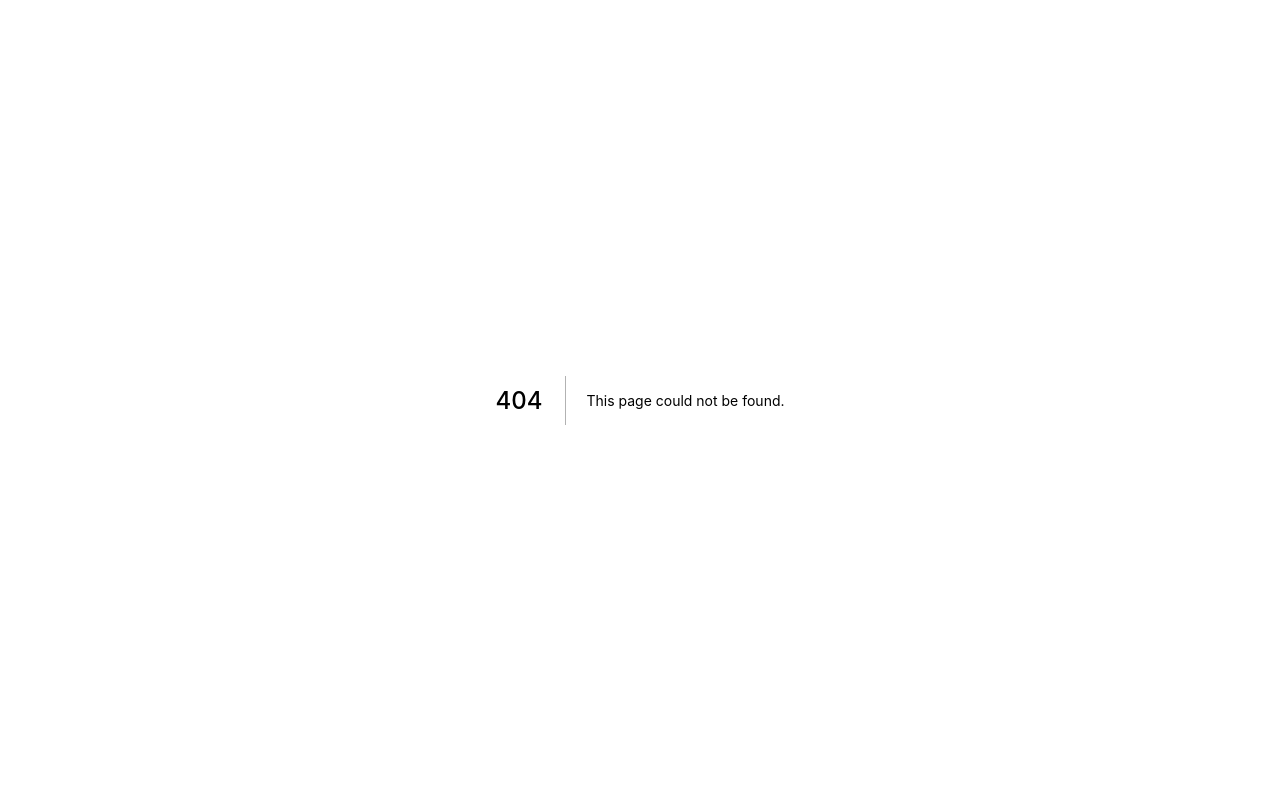
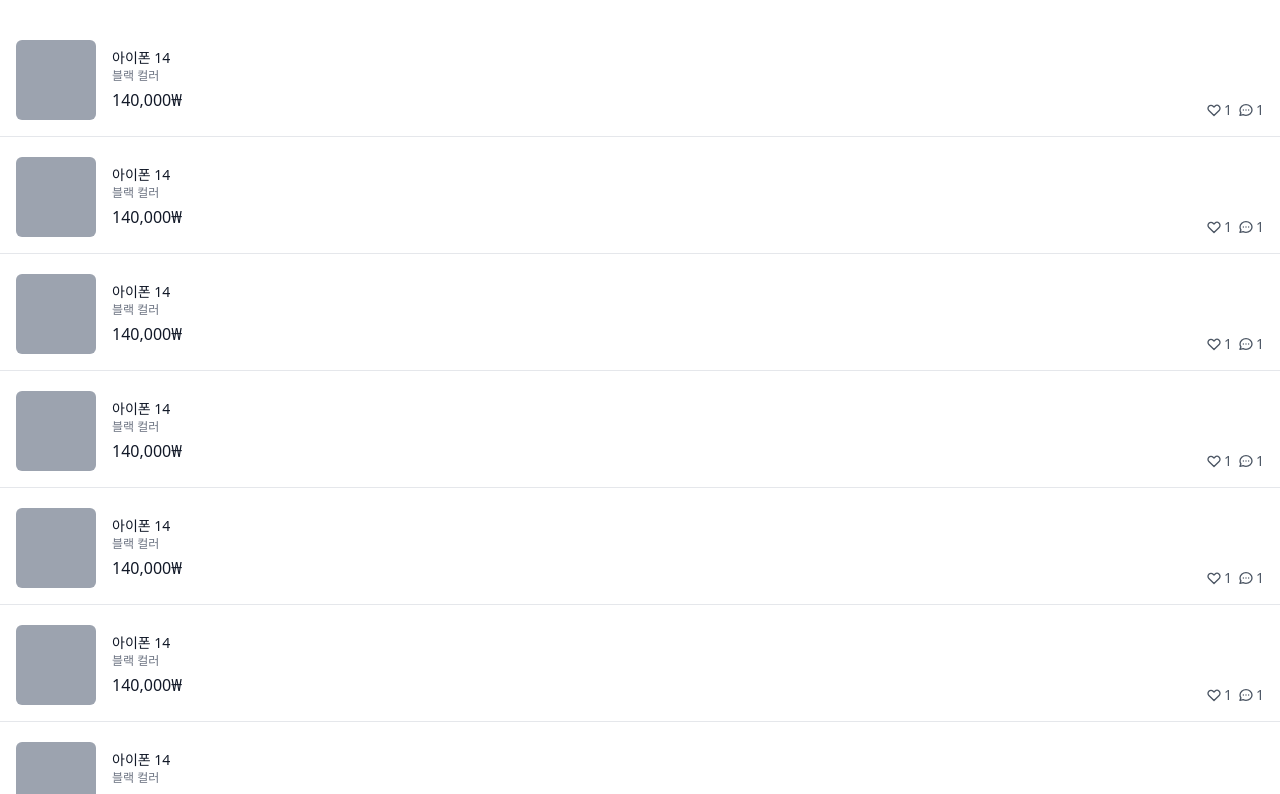
Before and after one commit to DwarfThema/carrot-market, a Next.js app: page /profile/bought in a window 1280 px wide. Before the commit this address had no page. Shown: the top 794 px of the page. Built offline with nearby package versions, Linux system fonts and the light colour scheme.

Commit message:
~5.11 profile detail

```diff
--- /dev/null
+++ b/pages/profile/bought.tsx
@@ -0,0 +1,61 @@
+import type { NextPage } from "next";
+
+const Bought: NextPage = () => {
+  return (
+    <div className="flex flex-col space-y-5 py-10">
+      {[1, 1, 1, 1, 1, 1, 1, 1, 1, 1, 1, 1].map((_, i) => (
+        <div
+          key={i}
+          className="flex px-4 border-b pb-4 cursor-pointer justify-between"
+        >
+          <div className="flex space-x-4">
+            <div className="w-20 h-20 bg-gray-400 rounded-md" />
+            <div className="pt-2 flex flex-col">
+              <h3 className="text-sm font-medium text-gray-900">아이폰 14</h3>
+              <span className="text-xs text-gray-500">블랙 컬러</span>
+              <span className="font-medium mt-1 text-gray-900">140,000₩</span>
+            </div>
+          </div>
+          <div className="flex items-end justify-end space-x-1.5">
+            <div className="flex items-center text-sm text-gray-600 space-x-0.5">
+              <svg
+                className="w-4 h-4"
+                fill="none"
+                stroke="currentColor"
+                viewBox="0 0 24 24"
+                xmlns="http://www.w3.org/2000/svg"
+              >
+                <path
+                  strokeLinecap="round"
+                  strokeLinejoin="round"
+                  strokeWidth="2"
+                  d="M4.318 6.318a4.5 4.5 0 000 6.364L12 20.364l7.682-7.682a4.5 4.5 0 00-6.364-6.364L12 7.636l-1.318-1.318a4.5 4.5 0 00-6.364 0z"
+                ></path>
+              </svg>
+              <span>1</span>
+            </div>
+            <div className="flex items-center text-sm text-gray-600 space-x-0.5">
+              <svg
+                className="w-4 h-4"
+                fill="none"
+                stroke="currentColor"
+                viewBox="0 0 24 24"
+                xmlns="http://www.w3.org/2000/svg"
+              >
+                <path
+                  strokeLinecap="round"
+                  strokeLinejoin="round"
+                  strokeWidth="2"
+                  d="M8 12h.01M12 12h.01M16 12h.01M21 12c0 4.418-4.03 8-9 8a9.863 9.863 0 01-4.255-.949L3 20l1.395-3.72C3.512 15.042 3 13.574 3 12c0-4.418 4.03-8 9-8s9 3.582 9 8z"
+                ></path>
+              </svg>
+              <span>1</span>
+            </div>
+          </div>
+        </div>
+      ))}
+    </div>
+  );
+};
+
+export default Bought;
--- /dev/null
+++ b/pages/profile/loved.tsx
@@ -0,0 +1,61 @@
+import type { NextPage } from "next";
+
+const Loved: NextPage = () => {
+  return (
+    <div className="flex flex-col space-y-5 py-10">
+      {[1, 1, 1, 1, 1, 1, 1, 1, 1, 1, 1, 1].map((_, i) => (
+        <div
+          key={i}
+          className="flex px-4 border-b pb-4 cursor-pointer justify-between"
+        >
+          <div className="flex space-x-4">
+            <div className="w-20 h-20 bg-gray-400 rounded-md" />
+            <div className="pt-2 flex flex-col">
+              <h3 className="text-sm font-medium text-gray-900">아이폰 14</h3>
+              <span className="text-xs text-gray-500">블랙 컬러</span>
+              <span className="font-medium mt-1 text-gray-900">140,000₩</span>
+            </div>
+          </div>
+          <div className="flex items-end justify-end space-x-1.5">
+            <div className="flex items-center text-sm text-gray-600 space-x-0.5">
+              <svg
+                className="w-4 h-4"
+                fill="none"
+                stroke="currentColor"
+                viewBox="0 0 24 24"
+                xmlns="http://www.w3.org/2000/svg"
+              >
+                <path
+                  strokeLinecap="round"
+                  strokeLinejoin="round"
+                  strokeWidth="2"
+                  d="M4.318 6.318a4.5 4.5 0 000 6.364L12 20.364l7.682-7.682a4.5 4.5 0 00-6.364-6.364L12 7.636l-1.318-1.318a4.5 4.5 0 00-6.364 0z"
+                ></path>
+              </svg>
+              <span>1</span>
+            </div>
+            <div className="flex items-center text-sm text-gray-600 space-x-0.5">
+              <svg
+                className="w-4 h-4"
+                fill="none"
+                stroke="currentColor"
+                viewBox="0 0 24 24"
+                xmlns="http://www.w3.org/2000/svg"
+              >
+                <path
+                  strokeLinecap="round"
+                  strokeLinejoin="round"
+                  strokeWidth="2"
+                  d="M8 12h.01M12 12h.01M16 12h.01M21 12c0 4.418-4.03 8-9 8a9.863 9.863 0 01-4.255-.949L3 20l1.395-3.72C3.512 15.042 3 13.574 3 12c0-4.418 4.03-8 9-8s9 3.582 9 8z"
+                ></path>
+              </svg>
+              <span>1</span>
+            </div>
+          </div>
+        </div>
+      ))}
+    </div>
+  );
+};
+
+export default Loved;
--- /dev/null
+++ b/pages/profile/sold.tsx
@@ -0,0 +1,61 @@
+import type { NextPage } from "next";
+
+const Loved: NextPage = () => {
+  return (
+    <div className="flex flex-col space-y-5 py-10">
+      {[1, 1, 1, 1, 1, 1, 1, 1, 1, 1, 1, 1].map((_, i) => (
+        <div
+          key={i}
+          className="flex px-4 border-b pb-4 cursor-pointer justify-between"
+        >
+          <div className="flex space-x-4">
+            <div className="w-20 h-20 bg-gray-400 rounded-md" />
+            <div className="pt-2 flex flex-col">
+              <h3 className="text-sm font-medium text-gray-900">아이폰 14</h3>
+              <span className="text-xs text-gray-500">블랙 컬러</span>
+              <span className="font-medium mt-1 text-gray-900">140,000₩</span>
+            </div>
+          </div>
+          <div className="flex items-end justify-end space-x-1.5">
+            <div className="flex items-center text-sm text-gray-600 space-x-0.5">
+              <svg
+                className="w-4 h-4"
+                fill="none"
+                stroke="currentColor"
+                viewBox="0 0 24 24"
+                xmlns="http://www.w3.org/2000/svg"
+              >
+                <path
+                  strokeLinecap="round"
+                  strokeLinejoin="round"
+                  strokeWidth="2"
+                  d="M4.318 6.318a4.5 4.5 0 000 6.364L12 20.364l7.682-7.682a4.5 4.5 0 00-6.364-6.364L12 7.636l-1.318-1.318a4.5 4.5 0 00-6.364 0z"
+                ></path>
+              </svg>
+              <span>1</span>
+            </div>
+            <div className="flex items-center text-sm text-gray-600 space-x-0.5">
+              <svg
+                className="w-4 h-4"
+                fill="none"
+                stroke="currentColor"
+                viewBox="0 0 24 24"
+                xmlns="http://www.w3.org/2000/svg"
+              >
+                <path
+                  strokeLinecap="round"
+                  strokeLinejoin="round"
+                  strokeWidth="2"
+                  d="M8 12h.01M12 12h.01M16 12h.01M21 12c0 4.418-4.03 8-9 8a9.863 9.863 0 01-4.255-.949L3 20l1.395-3.72C3.512 15.042 3 13.574 3 12c0-4.418 4.03-8 9-8s9 3.582 9 8z"
+                ></path>
+              </svg>
+              <span>1</span>
+            </div>
+          </div>
+        </div>
+      ))}
+    </div>
+  );
+};
+
+export default Loved;
```
Also changed, not shown: pages/profile/index.tsx (renamed from pages/profile.tsx).
